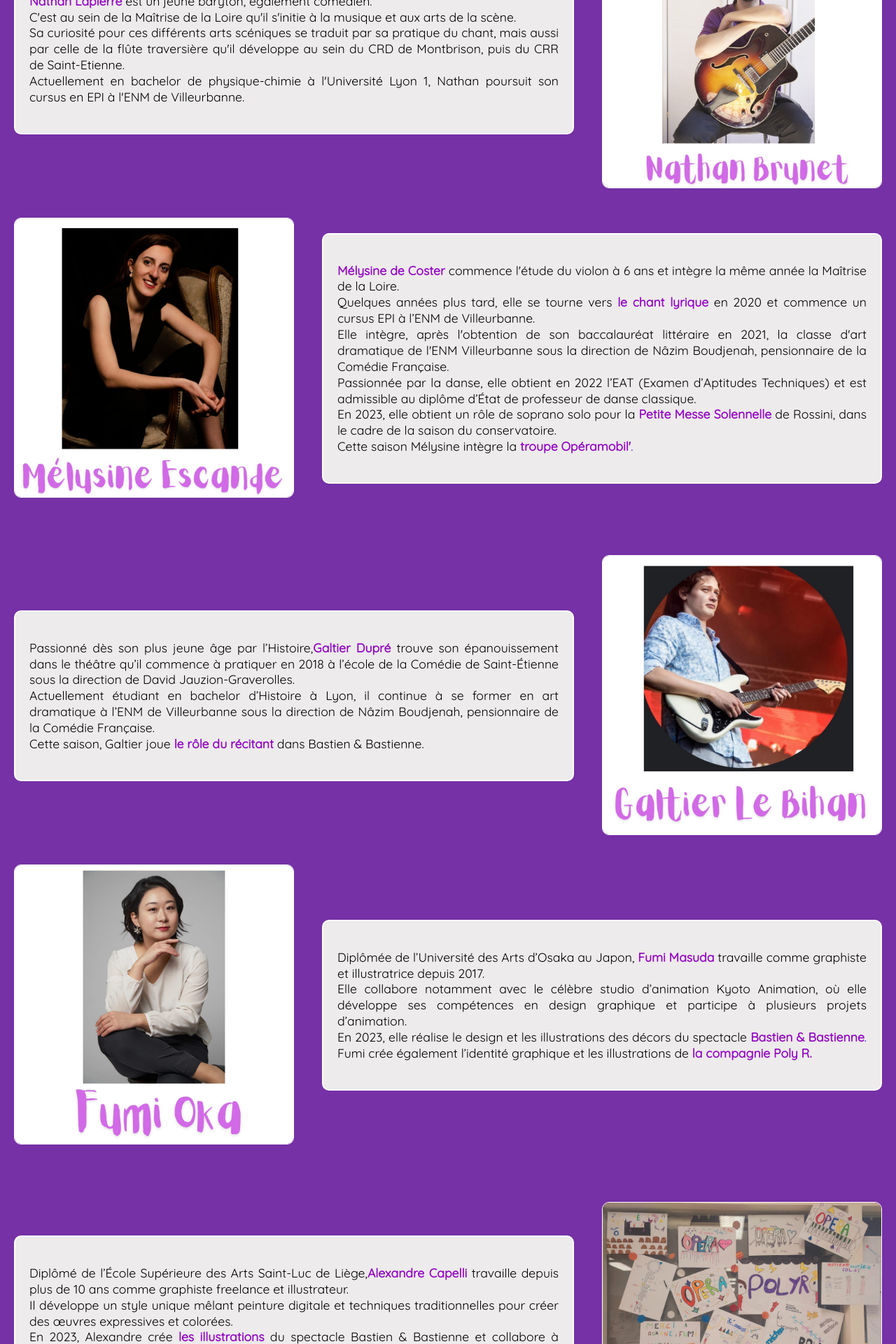
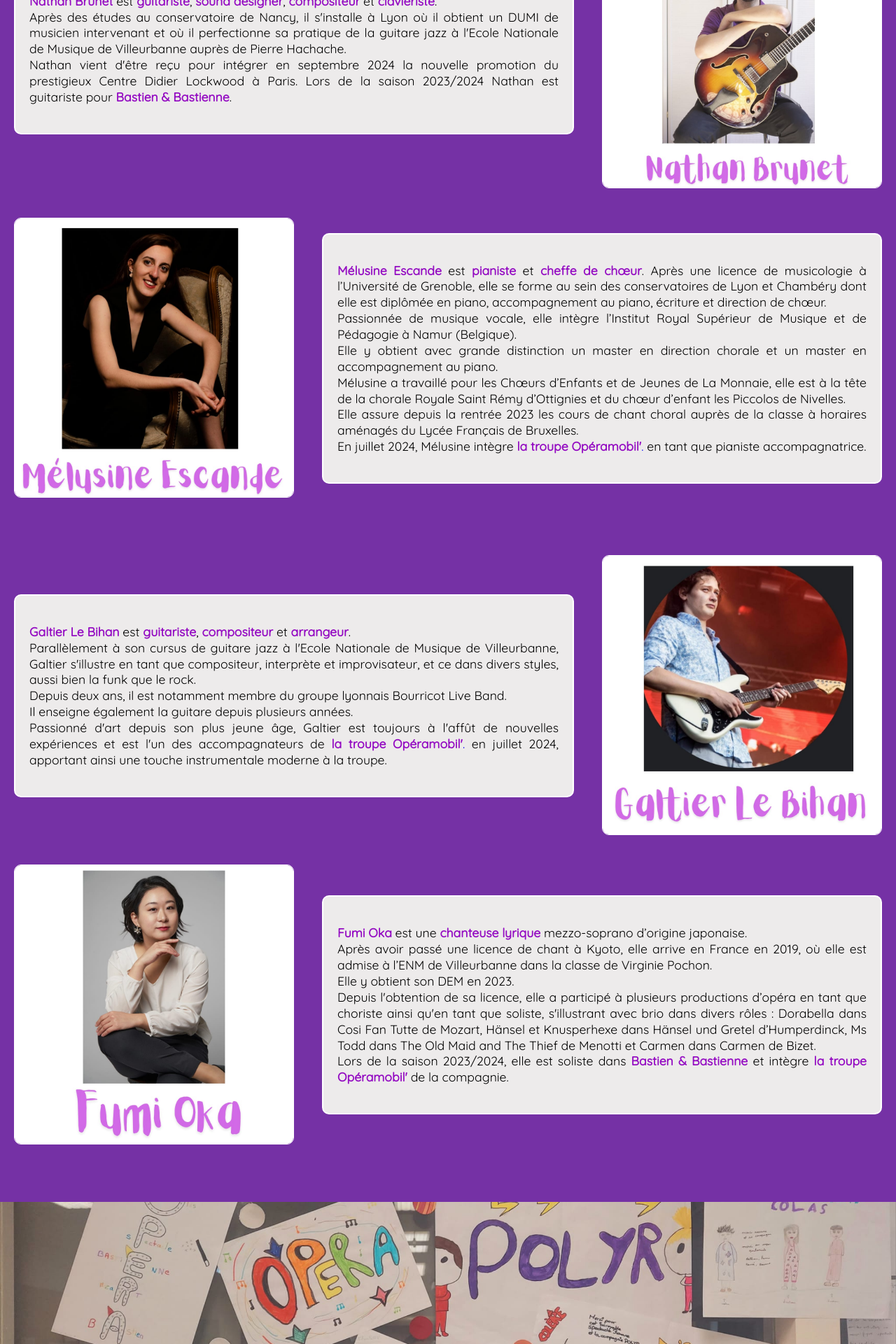
Before and after one commit to NelsonAxolotl/polyr, a React (Vite) app: page /lacie in a window 1280 px wide. Shown: the part 2980-4900 px from the top of the page at 70% size. Built offline with nearby package versions, Linux system fonts and the light colour scheme; the HTML template or start-up script is replaced by a standard one; a web font is replaced by a local one.

Commit message:
finalfinal

```diff
--- a/src/Pages/Lacie.jsx
+++ b/src/Pages/Lacie.jsx
@@ -1,5 +1,5 @@
 import React, { useState } from "react";
-import { Helmet } from "react-helmet"; // Importer Helmet
+import { Helmet } from "react-helmet";
 import { Link } from "react-router-dom";
 import End from "../Component/End";
 import "./LaCie.css";
@@ -32,7 +32,6 @@ const Lacie = () => {
           content="Découvrez l'historique et l'équipe artistique de la Compagnie Poly R, une compagnie lyonnaise créée par Roxane Macaudière et Hervé Le Bert."
         />
       </Helmet>
-
       <div className="main">
         <div className="cie">
           <h1>La Compagnie</h1>
@@ -194,17 +193,21 @@ const Lacie = () => {
             <div id="nathan" className="personne">
               <div className="text1">
                 <p className="main-text">
-                  <span>Nathan Lapierre</span> est un jeune baryton, également
-                  comédien. <br />
-                  C'est au sein de la Maîtrise de la Loire qu'il s'initie à la
-                  musique et aux arts de la scène. <br />
-                  Sa curiosité pour ces différents arts scéniques se traduit par
-                  sa pratique du chant, mais aussi par celle de la flûte
-                  traversière qu'il développe au sein du CRD de Montbrison, puis
-                  du CRR de Saint-Etienne. <br />
-                  Actuellement en bachelor de physique-chimie à l'Université
-                  Lyon 1, Nathan poursuit son cursus en EPI à l'ENM de
-                  Villeurbanne.
+                  <span>Nathan Brunet</span> est <span>guitariste</span>,{" "}
+                  <span>sound designer</span>, <span>compositeur</span> et{" "}
+                  <span>claviériste</span>. <br />
+                  Après des études au conservatoire de Nancy, il s'installe à
+                  Lyon où il obtient un DUMI de musicien intervenant et où il
+                  perfectionne sa pratique de la guitare jazz à l'Ecole
+                  Nationale de Musique de Villeurbanne auprès de Pierre
+                  Hachache. <br />
+                  Nathan vient d'être reçu pour intégrer en septembre 2024 la
+                  nouvelle promotion du prestigieux Centre Didier Lockwood à
+                  Paris. Lors de la saison 2023/2024 Nathan est guitariste pour{" "}
+                  <Link to="/spectacles#bastien">
+                    <span>Bastien & Bastienne</span>
+                  </Link>
+                  .
                 </p>
               </div>
               <div className="pic1">
@@ -227,45 +230,53 @@ const Lacie = () => {
               </div>
               <div className="text1">
                 <p className="main-text">
-                  <span>Mélysine de Coster</span> commence l'étude du violon à 6
-                  ans et intègre la même année la Maîtrise de la Loire. <br />
-                  Quelques années plus tard, elle se tourne vers{" "}
-                  <span>le chant lyrique</span> en 2020 et commence un cursus
-                  EPI à l’ENM de Villeurbanne. <br />
-                  Elle intègre, après l'obtention de son baccalauréat littéraire
-                  en 2021, la classe d'art dramatique de l'ENM Villeurbanne sous
-                  la direction de Nâzim Boudjenah, pensionnaire de la Comédie
-                  Française. <br />
-                  Passionnée par la danse, elle obtient en 2022 l’EAT (Examen
-                  d’Aptitudes Techniques) et est admissible au diplôme d’État de
-                  professeur de danse classique. <br />
-                  En 2023, elle obtient un rôle de soprano solo pour la{" "}
-                  <span>Petite Messe Solennelle</span> de Rossini, dans le cadre
-                  de la saison du conservatoire. <br />
-                  Cette saison Mélysine intègre la{" "}
+                  <span>Mélusine Escande</span> est <span>pianiste</span> et{" "}
+                  <span>cheffe de chœur</span>. Après une licence de musicologie
+                  à l’Université de Grenoble, elle se forme au sein des
+                  conservatoires de Lyon et Chambéry dont elle est diplômée en
+                  piano, accompagnement au piano, écriture et direction de
+                  chœur. <br />
+                  Passionnée de musique vocale, elle intègre l’Institut Royal
+                  Supérieur de Musique et de Pédagogie à Namur (Belgique).{" "}
+                  <br />
+                  Elle y obtient avec grande distinction un master en direction
+                  chorale et un master en accompagnement au piano. <br />
+                  Mélusine a travaillé pour les Chœurs d’Enfants et de Jeunes de
+                  La Monnaie, elle est à la tête de la chorale Royale Saint Rémy
+                  d’Ottignies et du chœur d’enfant les Piccolos de Nivelles.{" "}
+                  <br />
+                  Elle assure depuis la rentrée 2023 les cours de chant choral
+                  auprès de la classe à horaires aménagés du Lycée Français de
+                  Bruxelles. <br />
+                  En juillet 2024, Mélusine intègre{" "}
                   <Link to="/spectacles#opera">
-                    <span>troupe Opéramobil'</span>.
-                  </Link>
+                    <span>la troupe Opéramobil'</span>.
+                  </Link>{" "}
+                  en tant que pianiste accompagnatrice.
                 </p>
               </div>
             </div>
             <div id="galtier" className="personne">
               <div className="text1">
                 <p className="main-text">
-                  Passionné dès son plus jeune âge par l’Histoire,
-                  <span>Galtier Dupré</span> trouve son épanouissement dans le
-                  théâtre qu’il commence à pratiquer en 2018 à l’école de la
-                  Comédie de Saint-Étienne sous la direction de David
-                  Jauzion-Graverolles. <br />
-                  Actuellement étudiant en bachelor d’Histoire à Lyon, il
-                  continue à se former en art dramatique à l’ENM de Villeurbanne
-                  sous la direction de Nâzim Boudjenah, pensionnaire de la
-                  Comédie Française. <br />
-                  Cette saison, Galtier joue{" "}
-                  <Link to="/spectacles#bastien">
-                    <span>le rôle du récitant</span>
+                  <span>Galtier Le Bihan</span> est <span>guitariste</span>,{" "}
+                  <span>compositeur</span> et <span>arrangeur</span>. <br />
+                  Parallèlement à son cursus de guitare jazz à l'Ecole Nationale
+                  de Musique de Villeurbanne, Galtier s'illustre en tant que
+                  compositeur, interprète et improvisateur, et ce dans divers
+                  styles, aussi bien la funk que le rock. <br />
+                  Depuis deux ans, il est notamment membre du groupe lyonnais
+                  Bourricot Live Band. <br />
+                  Il enseigne également la guitare depuis plusieurs années.{" "}
+                  <br />
+                  Passionné d'art depuis son plus jeune âge, Galtier est
+                  toujours à l'affût de nouvelles expériences et est l'un des
+                  accompagnateurs de{" "}
+                  <Link to="/spectacles#opera">
+                    <span>la troupe Opéramobil'</span>.
                   </Link>{" "}
-                  dans Bastien & Bastienne.
+                  en juillet 2024, apportant ainsi une touche instrumentale
+                  moderne à la troupe.
                 </p>
               </div>
               <div className="pic1">
@@ -288,63 +299,54 @@ const Lacie = () => {
               </div>
               <div className="text1">
                 <p className="main-text">
-                  Diplômée de l’Université des Arts d’Osaka au Japon,{" "}
-                  <span>Fumi Masuda</span> travaille comme graphiste et
-                  illustratrice depuis 2017. <br />
-                  Elle collabore notamment avec le célèbre studio d’animation
-                  Kyoto Animation, où elle développe ses compétences en design
-                  graphique et participe à plusieurs projets d’animation. <br />
-                  En 2023, elle réalise le design et les illustrations des
-                  décors du spectacle{" "}
+                  <span>Fumi Oka</span> est une <span>chanteuse lyrique</span>{" "}
+                  mezzo-soprano d’origine japonaise. <br />
+                  Après avoir passé une licence de chant à Kyoto, elle arrive en
+                  France en 2019, où elle est admise à l’ENM de Villeurbanne
+                  dans la classe de Virginie Pochon. <br />
+                  Elle y obtient son DEM en 2023. <br />
+                  Depuis l'obtention de sa licence, elle a participé à plusieurs
+                  productions d’opéra en tant que choriste ainsi qu'en tant que
+                  soliste, s'illustrant avec brio dans divers rôles : Dorabella
+                  dans Cosi Fan Tutte de Mozart, Hänsel et Knusperhexe dans
+                  Hänsel und Gretel d’Humperdinck, Ms Todd dans The Old Maid and
+                  The Thief de Menotti et Carmen dans Carmen de Bizet. <br />
+                  Lors de la saison 2023/2024, elle est soliste dans{" "}
                   <Link to="/spectacles#bastien">
-                    <span>Bastien & Bastienne</span>.
+                    <span>Bastien & Bastienne</span>
                   </Link>{" "}
-                  Fumi crée également l’identité graphique et les illustrations
-                  de{" "}
-                  <Link to="/">
-                    <span>la compagnie Poly R.</span>
-                  </Link>
+                  et intègre{" "}
+                  <Link to="/spectacles#opera">
+                    <span>la troupe Opéramobil'</span>
+                  </Link>{" "}
+                  de la compagnie.
                 </p>
-              </div>
-            </div>
-            <div id="draw" className="personne">
-              <div className="text1">
-                <p className="main-text">
-                  Diplômé de l’École Supérieure des Arts Saint-Luc de Liège,
-                  <span>Alexandre Capelli</span> travaille depuis plus de 10 ans
-                  comme graphiste freelance et illustrateur. <br />
-                  Il développe un style unique mêlant peinture digitale et
-                  techniques traditionnelles pour créer des œuvres expressives
-                  et colorées. <br />
-                  En 2023, Alexandre crée{" "}
-                  <Link to="/spectacles#opera">
-                    <span>les illustrations</span>
-                  </Link>{" "}
-                  du spectacle Bastien & Bastienne et collabore à l’élaboration
-                  des décors avec Fumi Masuda.
-                </p>
-              </div>
-              <div className="pic1">
-                <img
-                  src={draw}
-                  alt="photo alexandre"
-                  onClick={() => handleImageClick(draw)}
-                  loading="lazy"
-                />
               </div>
             </div>
           </div>
         </div>
-        {enlargedImage && (
-          <div className="enlarged-image" onClick={handleCloseImage}>
-            <img src={enlargedImage} alt="Enlarged" />
-          </div>
-        )}
+      </div>
+      <div className="pic10">
+        <img
+          src={draw}
+          alt="dessin poly r"
+          class="responsive-img10"
+          onClick={() => handleImageClick(draw)}
+        />
       </div>
 
+      {enlargedImage && (
+        <div className="overlay" onClick={handleCloseImage}>
+          <div className="enlarged-image-container">
+            <img src={enlargedImage} alt="Enlarged" />
+            <button className="close-button" onClick={handleCloseImage}>
+              ×
+            </button>
+          </div>
+        </div>
+      )}
       <End />
     </>
   );
 };
-
 export default Lacie;
```
